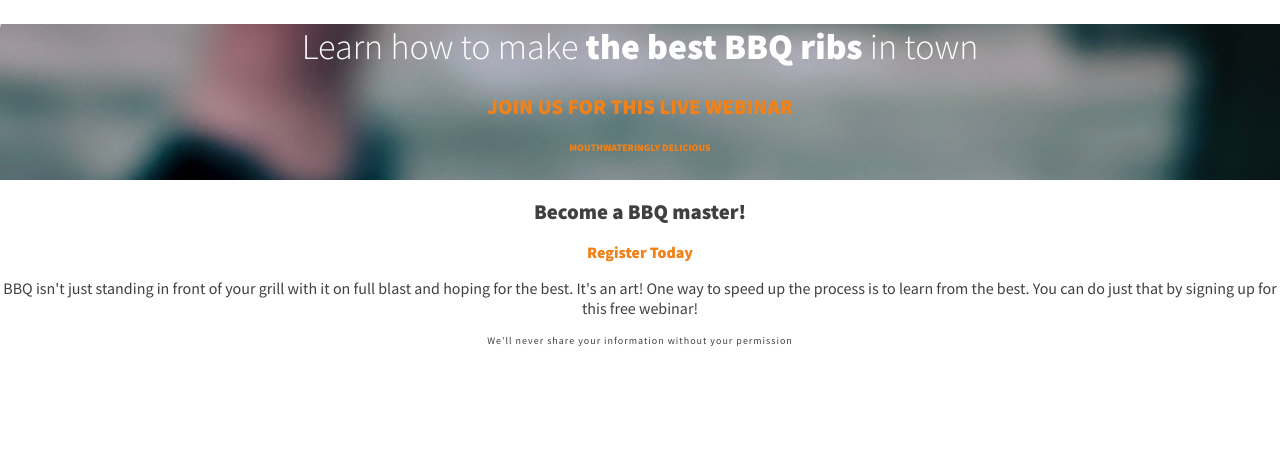
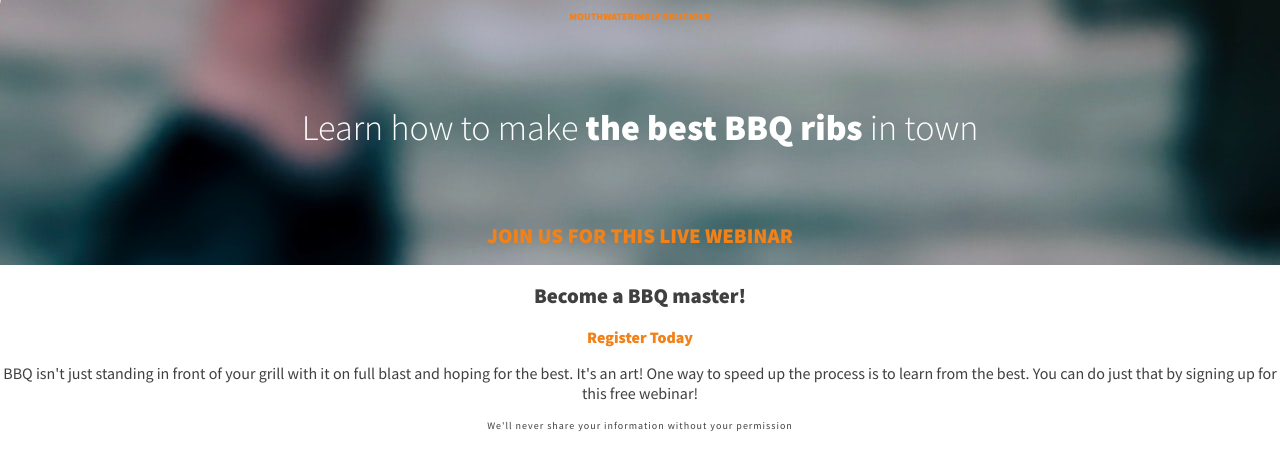
Before and after one commit to SolomanGarcia/bbq-splash-page, a plain HTML site: page index.html in a window 1280 px wide. Drawn offline with Linux system fonts and the light colour scheme.

Commit message:
add more styling

```diff
--- a/css/styles.css
+++ b/css/styles.css
@@ -14,6 +14,7 @@ h1 {
   font-size: 2.25rem;
   font-weight: 300;
   color: #fff;
+  margin: 2em 0;
 }
 
 /* combinator - adjacent sibling */
@@ -22,6 +23,7 @@ h1 + p {
   font-weight: 900;
   font-size: 1.3125rem;
   text-transform: uppercase;
+  margin: 0;
 }
 
 h2 {
@@ -38,6 +40,7 @@ h2 + p {
   font-weight: 900;
   color: #f18119;
   text-transform: uppercase;
+  order: -1;
 }
 
 .fine-print {
@@ -57,4 +60,6 @@ strong {
      background-color: #404040;
      background-image: url(../images/ribs.jpg);
      padding: 0 .25em 1em;
+     display: flex;
+     flex-direction: column;
    }
```
